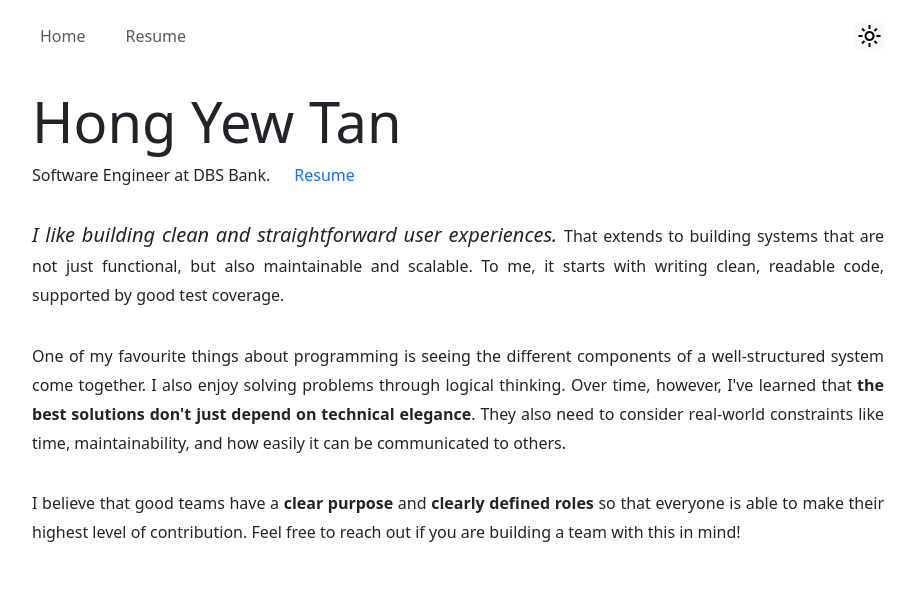
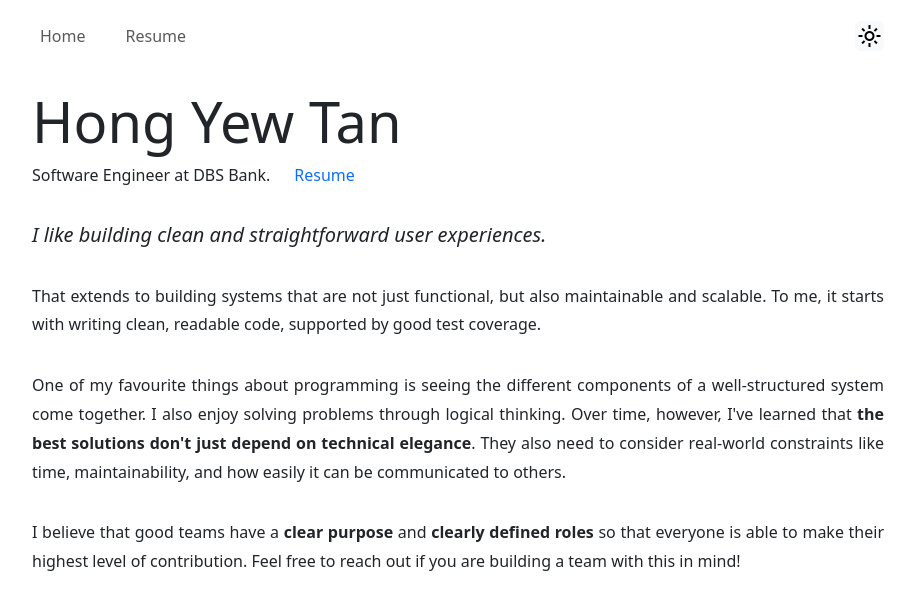
Before and after one commit to hyongew/portfolio, a React (Vite) app: page /portfolio/resume in a window 1280 px wide. Shown: the top 610 px of the page, without its empty margins (182-1097 px from the left). Built offline with nearby package versions, Linux system fonts and the light colour scheme.

Commit message:
[feat] slight tweak to resume page styling

```diff
--- a/src/pages/resume/resume.tsx
+++ b/src/pages/resume/resume.tsx
@@ -4,11 +4,13 @@ export default function Resume() {
     <>
       <section className="mb-3" style={{textAlign: "justify"}}>
         <h6 className="resume-intro">Software Engineer <span className="fade-in">at DBS Bank.<a href="/portfolio/blank.pdf" target="_blank" aria-label="Resume" rel="noopener noreferrer" style={{textDecoration: "unset"}} className="underline-btn ms-4">Resume</a></span></h6>
-        <p className="h5 fst-italic">I like building clean and straightforward user experiences. <span className="h6 fst-normal fade-in__right" style={{animationDelay: "0.1s"}}>That extends to building systems that are not just functional, but also maintainable and scalable. To me, it starts with writing clean, readable code, supported by good test coverage.</span></p>
+        <p className="h5 fst-italic" style={{textAlign: "start"}}>I like building clean and straightforward user experiences.</p>
         <br />
-        <p className="h6 fade-in__right" style={{animationDelay: "0.2s"}}>One of my favourite things about programming is seeing the different components of a well-structured system come together. I also enjoy solving problems through logical thinking. Over time, however, I've learned that <strong>the best solutions don't just depend on technical elegance</strong>. They also need to consider real-world constraints like time, maintainability, and how easily it can be communicated to others.</p>
+        <p className="h6 fade-in__down" style={{animationDelay: "0.1s"}}>That extends to building systems that are not just functional, but also maintainable and scalable. To me, it starts with writing clean, readable code, supported by good test coverage.</p>
         <br />
-        <p className="h6 fade-in__right" style={{animationDelay: "0.3s"}}>I believe that good teams have a <strong>clear purpose</strong> and <strong>clearly defined roles</strong> so that everyone is able to make their highest level of contribution. Feel free to reach out if you are building a team with this in mind!</p>
+        <p className="h6 fade-in__down" style={{animationDelay: "0.2s"}}>One of my favourite things about programming is seeing the different components of a well-structured system come together. I also enjoy solving problems through logical thinking. Over time, however, I've learned that <strong>the best solutions don't just depend on technical elegance</strong>. They also need to consider real-world constraints like time, maintainability, and how easily it can be communicated to others.</p>
+        <br />
+        <p className="h6 fade-in__down" style={{animationDelay: "0.3s"}}>I believe that good teams have a <strong>clear purpose</strong> and <strong>clearly defined roles</strong> so that everyone is able to make their highest level of contribution. Feel free to reach out if you are building a team with this in mind!</p>
       </section>
     </>
   )
```
